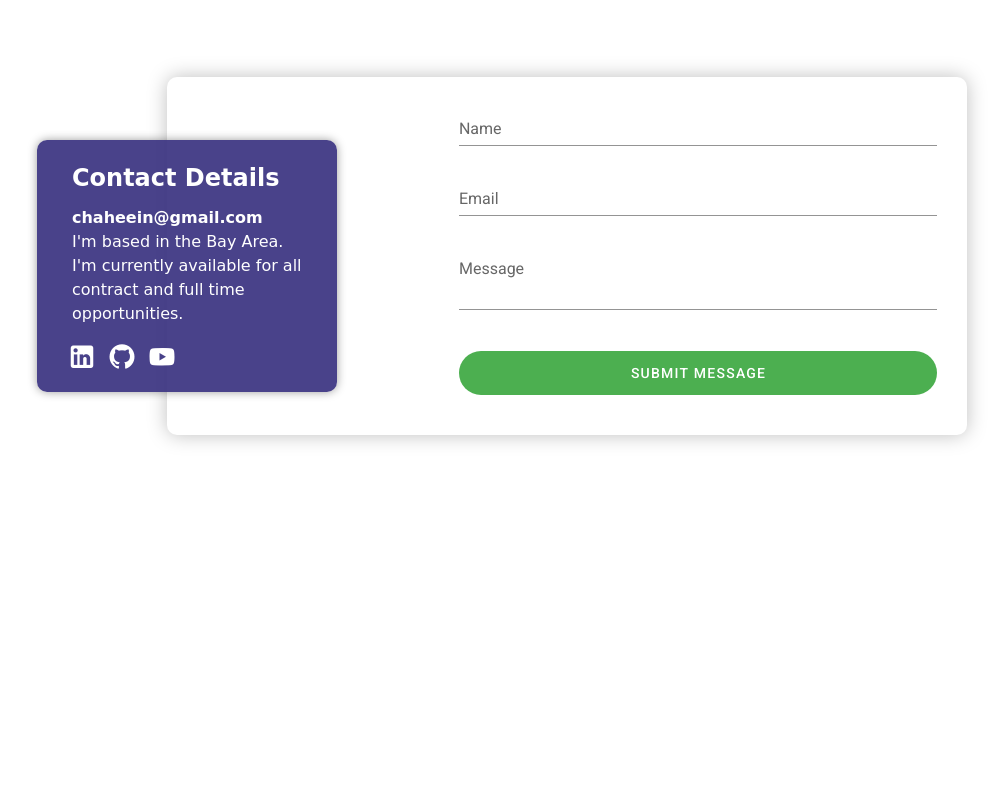
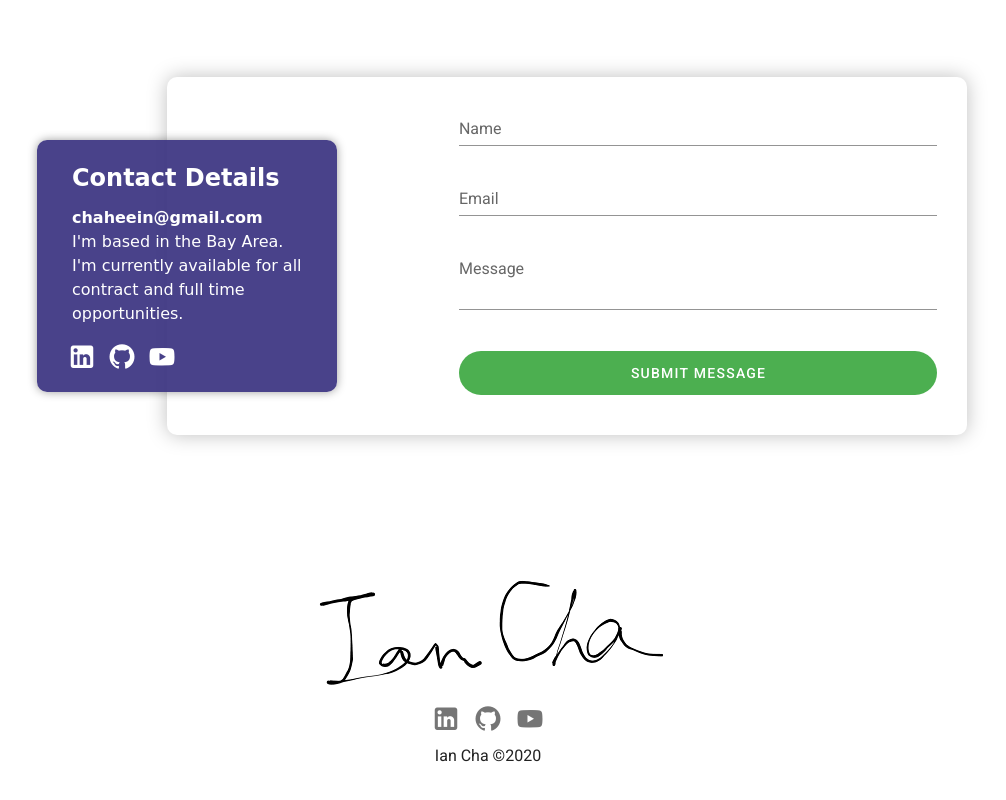
Before and after one commit to chaheein123/vue-portfolio, a Vue app: page / in a window 1280 px wide. Shown: the part 3177-3977 px from the top of the page, without its empty margins (152-1158 px from the left). Built offline with nearby package versions, Linux system fonts and the light colour scheme.

Commit message:
finishing up

```diff
--- a/src/App.vue
+++ b/src/App.vue
@@ -30,4 +30,8 @@ export default {
 html {
   scroll-behavior: smooth;
 }
+
+a {
+  text-decoration: none;
+}
 </style>
--- a/src/components/ContactComponent/ContactComponent.html
+++ b/src/components/ContactComponent/ContactComponent.html
@@ -70,19 +70,25 @@
       </div>
     </div>
   </div>
-  <!-- <form action="https://formspree.io/chaheein@gmail.com" method="POST">
-    <label>
-      Your Name:
-      <input type="text" name="name">
-    </label>
-    <label>
-      Your Email:
-      <input type="email" name="_replyto">
-    </label>
-    <label>
-      Message:
-      <textarea name="message"></textarea>
-    </label>
-    <input type="submit" value="Send">
-  </form> -->
+  <div class="ending-section">
+    <img src="../../assets/img/Drawing.png" />
+    <div class="logos-holder">
+      <a href="https://www.linkedin.com/in/ian-cha/" target="_blank">
+        <v-icon size="30px" class="mdi-icons">mdi-linkedin
+        </v-icon>
+      </a>
+      <a href="https://github.com/chaheein123" target="_blank">
+        <v-icon size="30px" class="mdi-icons">mdi-github
+        </v-icon>
+      </a>
+      <a href="https://www.youtube.com/channel/UCaOG6UMdcqFgP4Bi-2m-KUQ?view_as=subscriber" target="_blank">
+        <v-icon size="30px" class="mdi-icons">mdi-youtube
+        </v-icon>
+      </a>
+    </div>
+    <p class="name-copyright">
+      Ian Cha &#169;2020
+    </p>
+
+  </div>
 </div>
--- a/src/components/ContactComponent/ContactComponent.scss
+++ b/src/components/ContactComponent/ContactComponent.scss
@@ -105,3 +105,26 @@
     }
   }
 }
+
+
+.ending-section {
+  margin-top: 120px;
+  text-align: center;
+  // padding-bottom: 10px;
+
+  .logos-holder {
+
+    a {
+      margin: 0 6px;
+    }
+    margin-top: 10px;
+    margin-bottom: 10px;
+  }
+
+  .name-copyright {
+    // font-weight: bold;
+  }
+
+
+
+}
--- a/src/pages/MainPage/MainPage.scss
+++ b/src/pages/MainPage/MainPage.scss
@@ -1,4 +1,4 @@
 .main-page {
-  height: 5000px;
+  // height: 5000px;
 
 }
```
